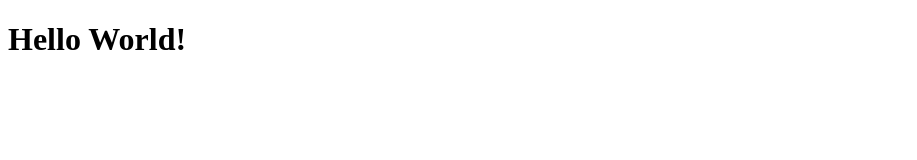
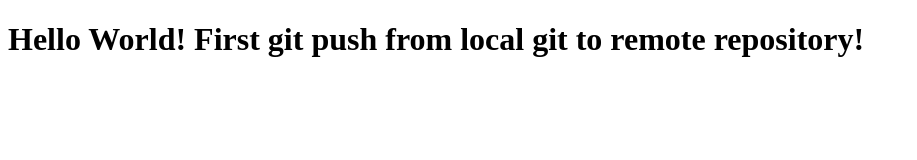
Before and after one commit to grosventre81/hello-world, a plain HTML site: page index.html in a window 1280 px wide. Shown: the whole page, without its empty margins (0-917 px from the left). Drawn offline with Linux system fonts and the light colour scheme.

Commit message:
Trying to push my first added commit

```diff
--- a/index.html
+++ b/index.html
@@ -5,6 +5,6 @@
 		<title>Hello World</title>
 	</head>
 	<body>
-  		 <h1>Hello World!</h1>
+  		 <h1>Hello World! First git push from local git to remote repository!</h1>
 	</body>
 </html>
```
